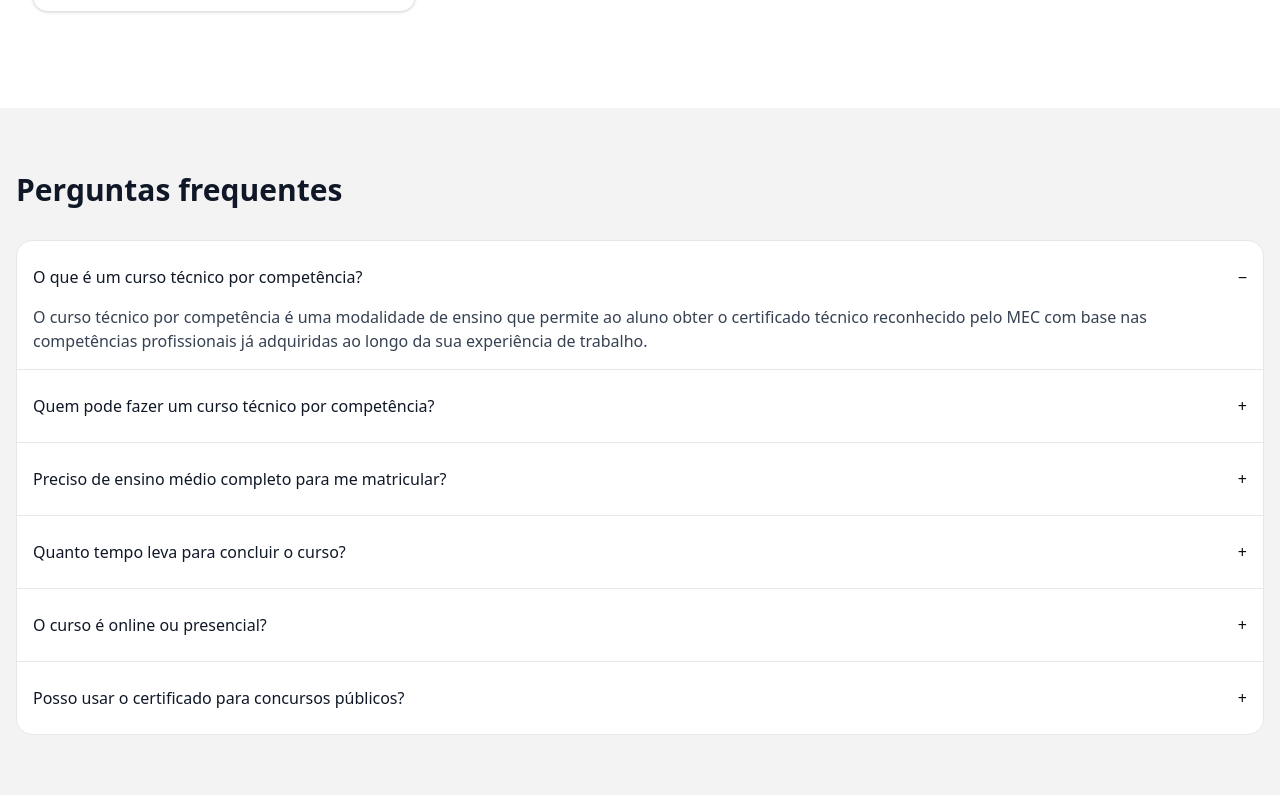
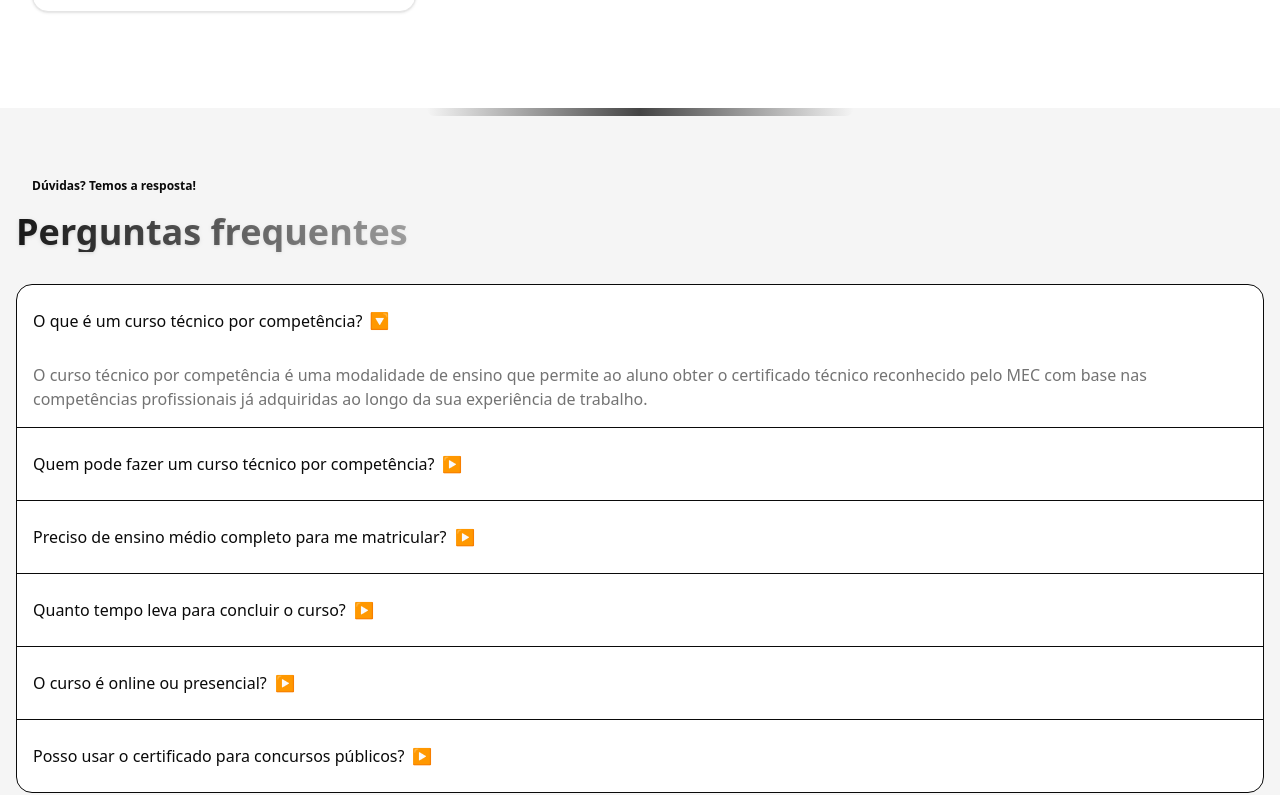
Before and after one commit to IsraelMends/Tecnico-Global, a Next.js app: page / in a window 1280 px wide. Shown: the part 2528-3323 px from the top of the page. Built offline with nearby package versions, Linux system fonts and the light colour scheme.

Commit message:
style(faq): enhance FAQ section with new badge, gradient backgrounds, and improved text styles

```diff
--- a/src/components/faq/index.tsx
+++ b/src/components/faq/index.tsx
@@ -17,25 +17,33 @@ const FAQ = () => {
   const [openIndex, setOpenIndex] = useState<number | null>(0);
 
   return (
-    <section id="faq" aria-labelledby="faq-title" className="py-16 bg-[#f3f3f3]">
+    <section id="faq" aria-labelledby="faq-title" className="py-16 bg-[var(--color-muted)] relative">
+      {/* divisor gradiente */}
+      <div className="absolute left-1/2 -translate-x-1/2 top-0 w-1/3 h-2 bg-gradient-to-r from-[var(--amber)] via-[var(--primary)] to-[var(--blue-detail)] rounded-b-full opacity-80 mb-5" />
       <div className="container mx-auto px-4 ">
-        <h2 id="faq-title" className="text-3xl font-bold mb-8 text-gray-900">
+        {/* badge */}
+        <span className="mb-3 inline-flex items-center rounded-full px-4 py-1.5 text-xs font-semibold bg-[var(--amber)] text-[var(--gray-contrast)] shadow shadow-[var(--primary-glow)] animate-fade-in">
+          Dúvidas? Temos a resposta!
+        </span>
+        <h2 id="faq-title" className="text-3xl md:text-4xl font-extrabold bg-gradient-to-r from-[var(--primary)] via-[var(--amber)] to-[var(--blue-detail)] bg-clip-text text-transparent drop-shadow animate-slide-up mb-8">
           Perguntas frequentes
         </h2>
 
-        <div className=" bg-white divide-y divide-gray-200 border border-gray-200 rounded-2xl">
+        <div className="bg-[var(--color-card)] divide-y divide-[var(--amber)] border border-[var(--amber)] rounded-2xl">
           {QA_LIST.map((item, i) => {
             const open = openIndex === i;
             return (
               <div key={i} className="p-4">
                 <button
-                  className="w-full text-left flex items-center justify-between py-2"
+                  className="w-full text-left flex items-center justify-between py-2 font-medium group hover:shadow-md hover:bg-[var(--color-muted)] transition relative"
                   aria-expanded={open}
                   aria-controls={`faq-item-${i}`}
                   onClick={() => setOpenIndex(open ? null : i)}
                 >
-                  <span className="font-medium text-gray-900">{item.q}</span>
-                  <span aria-hidden className="ml-4">{open ? "−" : "+"}</span>
+                  <span className="font-medium text-[var(--color-foreground)] flex items-center gap-2">
+                    {item.q}
+                    <span className={`inline-block transition-transform duration-300 ${open ? 'rotate-90' : ''}`}>▶</span>
+                  </span>
                 </button>
                 <div
                   id={`faq-item-${i}`}
@@ -43,7 +51,8 @@ const FAQ = () => {
                   aria-live="polite"
                   className={`grid transition-[grid-template-rows] duration-200 ${open ? "grid-rows-[1fr]" : "grid-rows-[0fr]"}`}
                 >
-                  <div className="overflow-hidden text-gray-700">
+                  <div className="overflow-hidden text-[var(--color-muted-foreground)]">
+                    {open && <div className="h-1.5 bg-[var(--amber)] rounded-t-xl mb-2" />}
                     <p className="pt-2">{item.a}</p>
                   </div>
                 </div>
```
